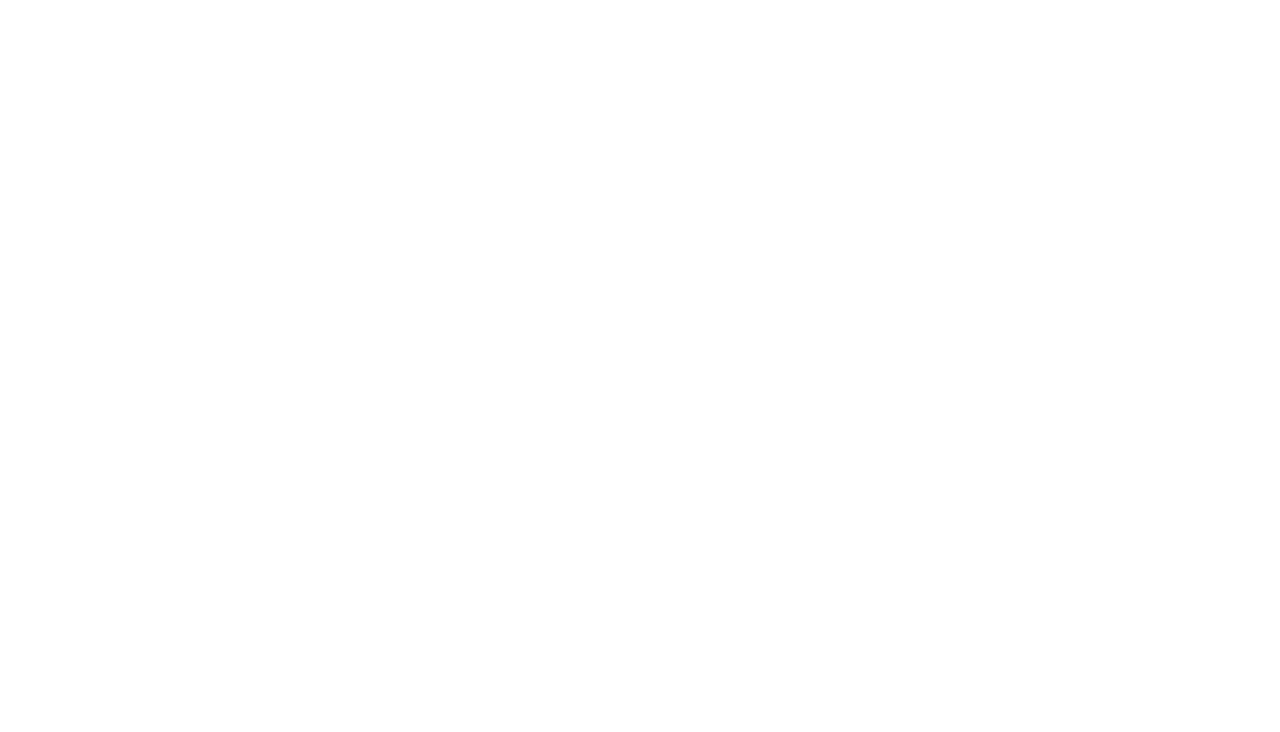
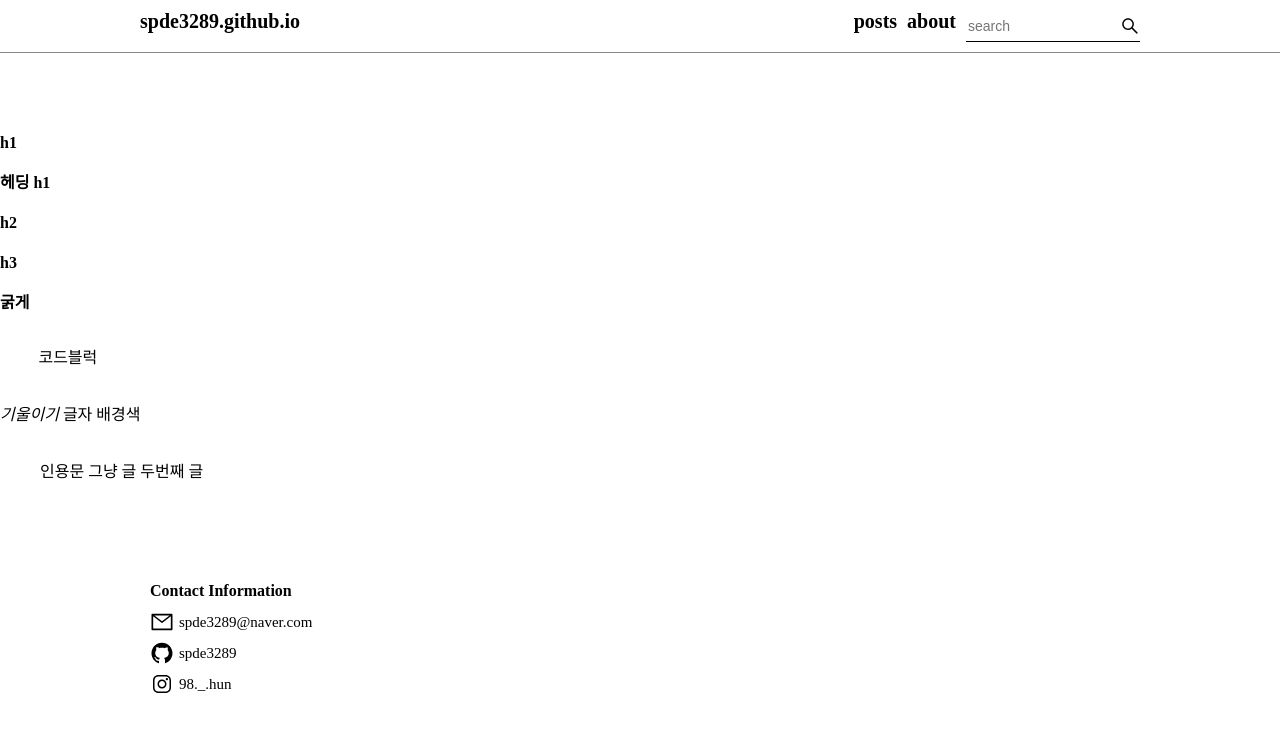
Before and after one commit to spde3289/spde3289.github.io, a React (Create React App) app: page /second in a window 1280 px wide. Before the commit this address had no page. Shown: the top 732 px of the page. Built offline with nearby package versions, Linux system fonts and the light colour scheme.

Commit message:
update post

```diff
--- a/src/index.js
+++ b/src/index.js
@@ -8,6 +8,8 @@
 import App from './App';
 import About from'./pages/About';
 import Posts from'./pages/Posts';
+import First from './pages/post/First';
+import Second from './pages/post/Second';
 import './css/reset.css'
 
 
@@ -19,6 +21,8 @@
       <Route path='/' element={<App/>}/>
       <Route path='about' element={<About/>} />
       <Route path='posts' element={<Posts/>} />
+      <Route path='first' element={<First/>} />
+      <Route path='second' element={<Second/>} />
     </Routes>
   </BrowserRouter>
 );
--- a/src/pages/post/First.js
+++ b/src/pages/post/First.js
@@ -1,9 +1,11 @@
 import React from 'react';
 import styled from "styled-components";
 import ReactMarkdown from 'react-markdown';
-
+import Header from '../../components/Header';
+import Footer from '../../components/Footer';
 
 const MarkDownstyle = styled.div`
+    width: 1000px;
     font-size: 1rem;
     line-height: 2.5rem;
     `;
@@ -13,6 +15,9 @@
 # 헤딩 h1
 ## h2
 ### h3
+
+* [ ] to do
+* [x] done
 
 **굵게**
 \`\`\`
@@ -26,11 +31,15 @@
 
 const FirstPost = () => {
     return(
+        <>
+        <Header/>
         <MarkDownstyle>
             <ReactMarkdown>
                 {markdown}
             </ReactMarkdown>
         </MarkDownstyle>
+        <Footer/>
+        </>
     );
 };
 
--- /dev/null
+++ b/src/pages/post/Second.js
@@ -0,0 +1,43 @@
+import React from 'react';
+import styled from "styled-components";
+import ReactMarkdown from 'react-markdown';
+import Header from '../../components/Header'
+import Footer from '../../components/Footer'
+
+const SecondPost = () => {
+    return(
+        <>
+        <Header/>
+        <MarkDownstyle>
+            <ReactMarkdown>
+                {markdown}
+            </ReactMarkdown>
+        </MarkDownstyle>
+        <Footer/>
+        </>
+    );
+};
+
+const MarkDownstyle = styled.div`
+    font-size: 1rem;
+    line-height: 2.5rem;
+    `;
+
+const markdown = `
+# h1
+# 헤딩 h1
+## h2
+### h3
+
+**굵게**
+\`\`\`
+    코드블럭
+\`\`\`
+*기울이기*
+글자 \`배경색\`
+> 인용문
+그냥 글
+두번째 글
+`;
+
+export default SecondPost;
```
